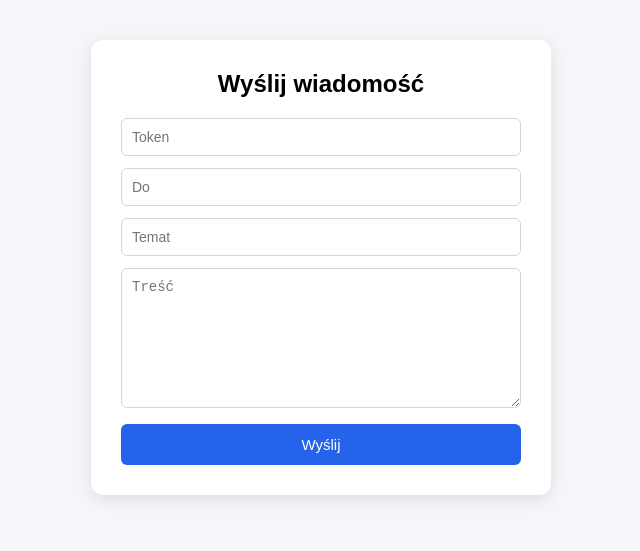
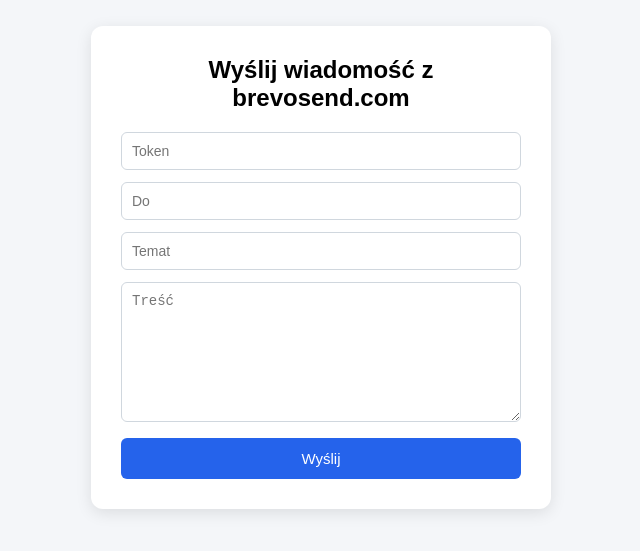
Before and after one commit to Wasiak-Remigiusz-Study/MailSender, a website built with Vite: page WebClient/index.html in a window 1280 px wide. Shown: the part 133-684 px from the top of the page, without its empty margins (319-959 px from the left). Built offline with nearby package versions, Linux system fonts and the light colour scheme; no server answers.

Commit message:
Index updated

```diff
--- a/WebClient/index.html
+++ b/WebClient/index.html
@@ -8,7 +8,7 @@
 
   <body>
     <div class="container">
-      <h2>Wyślij wiadomość</h2>
+      <h2>Wyślij wiadomość z <strong>brevosend.com</strong></h2>
 
       <input id="token" placeholder="Token" />
 
```
